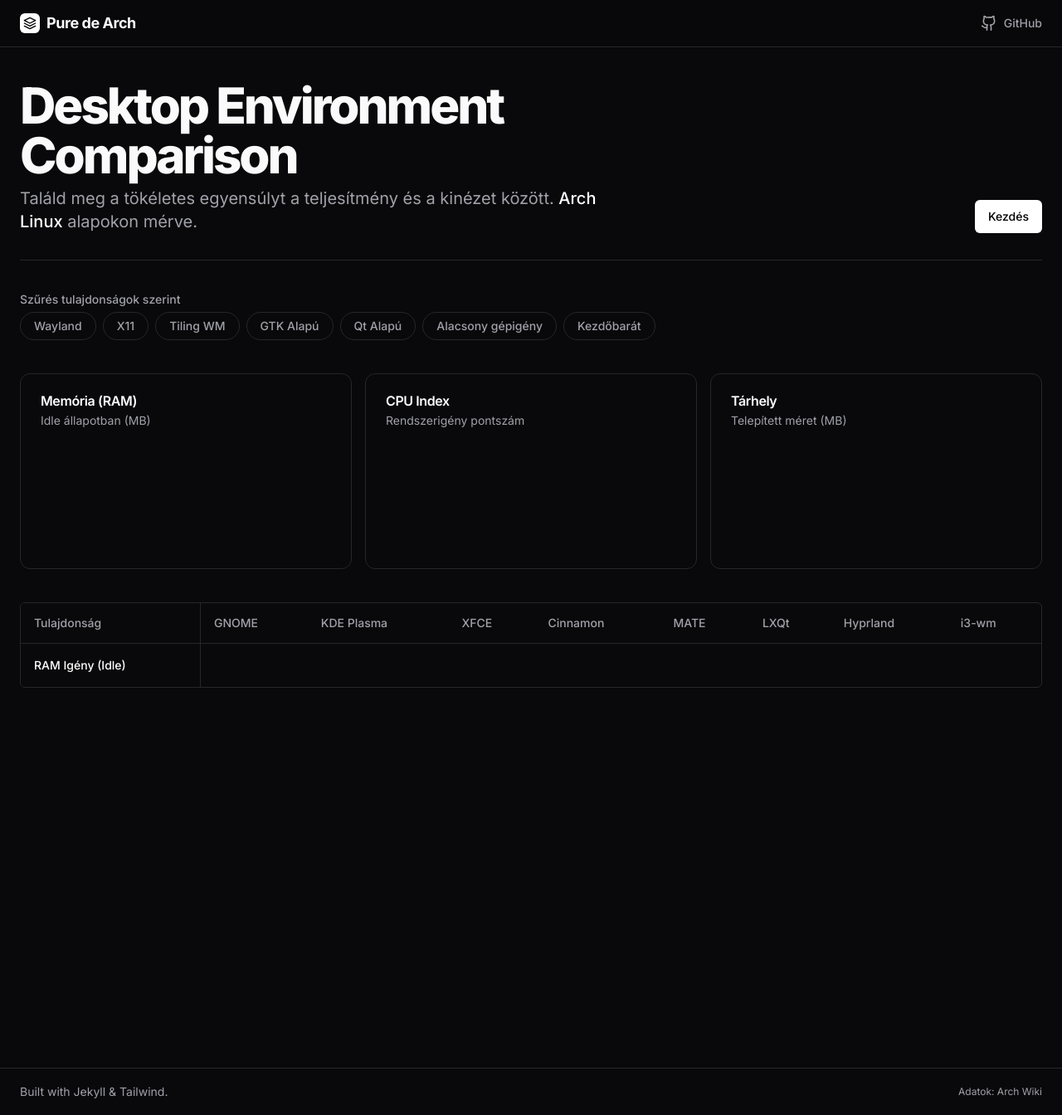
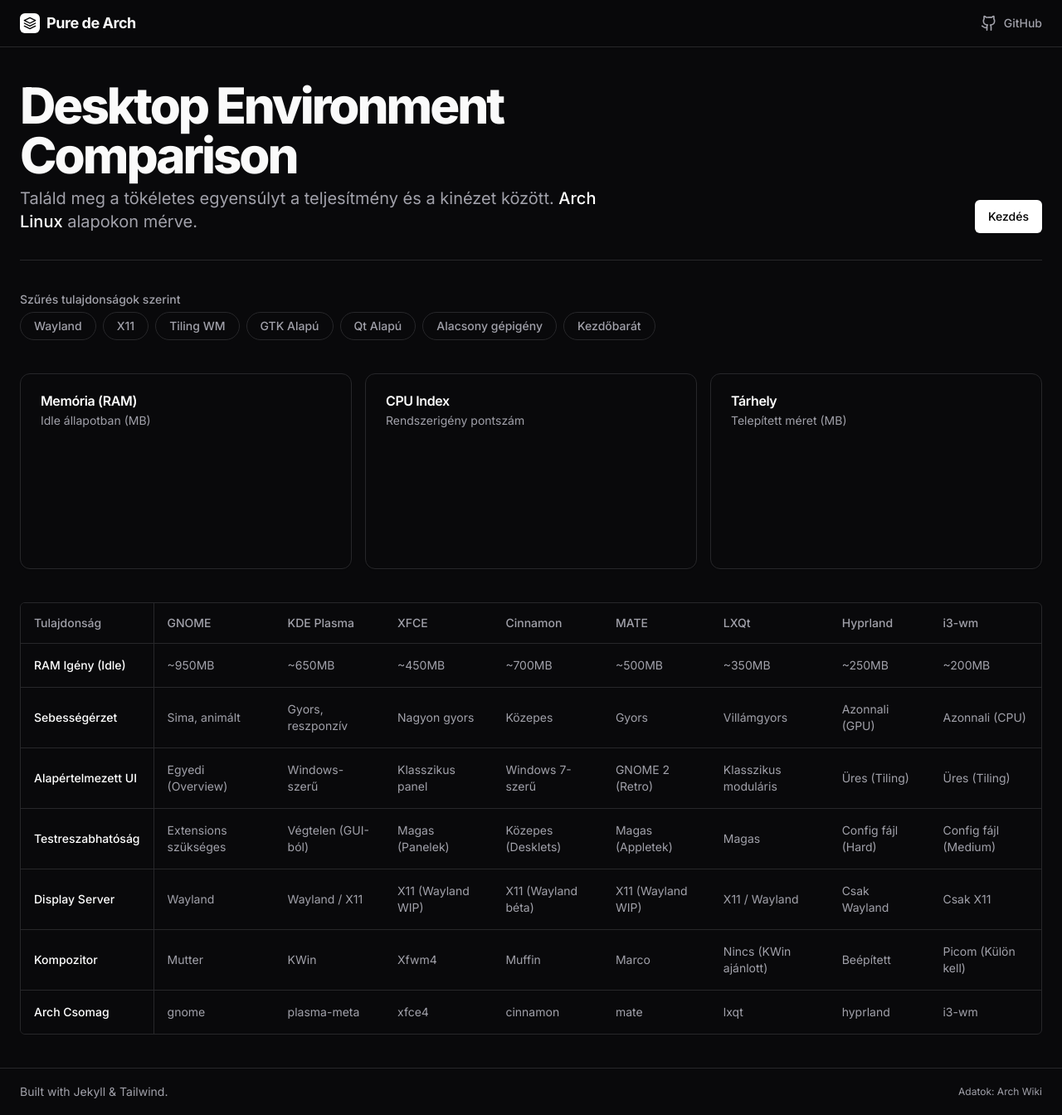
Before and after one commit to Pure-de-Arch/Pure-de-Arch.github.io, a Jekyll site: the page built from index.html, in a window 1280 px wide and 1344 px high. Shown: the whole window at 83% size. Built offline with Jekyll 4.4.1, drawn with Linux system fonts in a browser that asks for light colours; nearby versions of some CDN libraries.

Commit message:
Update environments.yml

```diff
--- a/_data/environments.yml
+++ b/_data/environments.yml
@@ -5,13 +5,15 @@
   - name: "GNOME"
     key: "gnome"
     tags: ["wayland", "gtk", "heavy", "beginner"]
+    color: "#3b82f6" # Kék
     metrics:
-      ram: 950       # MB
-      cpu: 85        # Relatív terhelés index (0-100)
-      disk: 2500     # MB telepített méret
+      ram: 950
+      cpu: 85
+      disk: 2500
   - name: "KDE Plasma"
     key: "kde"
     tags: ["wayland", "x11", "qt", "medium", "custom"]
+    color: "#f97316" # Narancs
     metrics:
       ram: 650
       cpu: 60
@@ -19,6 +21,7 @@
   - name: "XFCE"
     key: "xfce"
     tags: ["x11", "gtk", "light", "beginner", "classic"]
+    color: "#22c55e" # Zöld
     metrics:
       ram: 450
       cpu: 30
@@ -26,6 +29,7 @@
   - name: "Cinnamon"
     key: "cinnamon"
     tags: ["x11", "gtk", "medium", "beginner", "classic"]
+    color: "#ef4444" # Piros
     metrics:
       ram: 700
       cpu: 50
@@ -33,6 +37,7 @@
   - name: "MATE"
     key: "mate"
     tags: ["x11", "gtk", "light", "beginner", "classic"]
+    color: "#a855f7" # Lila
     metrics:
       ram: 500
       cpu: 35
@@ -40,6 +45,7 @@
   - name: "LXQt"
     key: "lxqt"
     tags: ["x11", "qt", "light", "classic"]
+    color: "#06b6d4" # Cián
     metrics:
       ram: 350
       cpu: 20
@@ -47,6 +53,7 @@
   - name: "Hyprland"
     key: "hyprland"
     tags: ["wayland", "tiling", "light", "advanced"]
+    color: "#eab308" # Sárga
     metrics:
       ram: 250
       cpu: 15
@@ -54,34 +61,27 @@
   - name: "i3-wm"
     key: "i3"
     tags: ["x11", "tiling", "light", "advanced"]
+    color: "#ec4899" # Pink
     metrics:
       ram: 200
       cpu: 10
       disk: 150
 
-# Ezek lesznek a kattintható szűrő gombok az új sorban
 feature_filters:
   - id: "wayland"
     name: "Wayland"
-    color: "cyan"
   - id: "x11"
     name: "X11"
-    color: "blue"
   - id: "tiling"
     name: "Tiling WM"
-    color: "fuchsia"
   - id: "gtk"
     name: "GTK Alapú"
-    color: "orange"
   - id: "qt"
     name: "Qt Alapú"
-    color: "green"
   - id: "light"
     name: "Alacsony gépigény"
-    color: "emerald"
   - id: "beginner"
     name: "Kezdőbarát"
-    color: "yellow"
 
 categories:
   - name: "Teljesítmény"
@@ -91,8 +91,83 @@
   - name: "Technikai"
     id: "tech"
 
-# A rows rész maradhat változatlan...
 rows:
+  # --- TELJESÍTMÉNY ---
   - feature: "RAM Igény (Idle)"
     category: "performance"
-# ... (többi sor)
+    gnome: "~950MB"
+    kde: "~650MB"
+    xfce: "~450MB"
+    cinnamon: "~700MB"
+    mate: "~500MB"
+    lxqt: "~350MB"
+    hyprland: "~250MB"
+    i3: "~200MB"
+
+  - feature: "Sebességérzet"
+    category: "performance"
+    gnome: "Sima, animált"
+    kde: "Gyors, reszponzív"
+    xfce: "Nagyon gyors"
+    cinnamon: "Közepes"
+    mate: "Gyors"
+    lxqt: "Villámgyors"
+    hyprland: "Azonnali (GPU)"
+    i3: "Azonnali (CPU)"
+
+  # --- FELHASZNÁLÓI ÉLMÉNY ---
+  - feature: "Alapértelmezett UI"
+    category: "ux"
+    gnome: "Egyedi (Overview)"
+    kde: "Windows-szerű"
+    xfce: "Klasszikus panel"
+    cinnamon: "Windows 7-szerű"
+    mate: "GNOME 2 (Retro)"
+    lxqt: "Klasszikus moduláris"
+    hyprland: "Üres (Tiling)"
+    i3: "Üres (Tiling)"
+
+  - feature: "Testreszabhatóság"
+    category: "ux"
+    gnome: "Extensions szükséges"
+    kde: "Végtelen (GUI-ból)"
+    xfce: "Magas (Panelek)"
+    cinnamon: "Közepes (Desklets)"
+    mate: "Magas (Appletek)"
+    lxqt: "Magas"
+    hyprland: "Config fájl (Hard)"
+    i3: "Config fájl (Medium)"
+
+  # --- TECHNIKAI ADATOK (ARCH SPECIFIKUS) ---
+  - feature: "Display Server"
+    category: "tech"
+    gnome: "Wayland"
+    kde: "Wayland / X11"
+    xfce: "X11 (Wayland WIP)"
+    cinnamon: "X11 (Wayland béta)"
+    mate: "X11 (Wayland WIP)"
+    lxqt: "X11 / Wayland"
+    hyprland: "Csak Wayland"
+    i3: "Csak X11"
+
+  - feature: "Kompozitor"
+    category: "tech"
+    gnome: "Mutter"
+    kde: "KWin"
+    xfce: "Xfwm4"
+    cinnamon: "Muffin"
+    mate: "Marco"
+    lxqt: "Nincs (KWin ajánlott)"
+    hyprland: "Beépített"
+    i3: "Picom (Külön kell)"
+
+  - feature: "Arch Csomag"
+    category: "tech"
+    gnome: "gnome"
+    kde: "plasma-meta"
+    xfce: "xfce4"
+    cinnamon: "cinnamon"
+    mate: "mate"
+    lxqt: "lxqt"
+    hyprland: "hyprland"
+    i3: "i3-wm"
```
